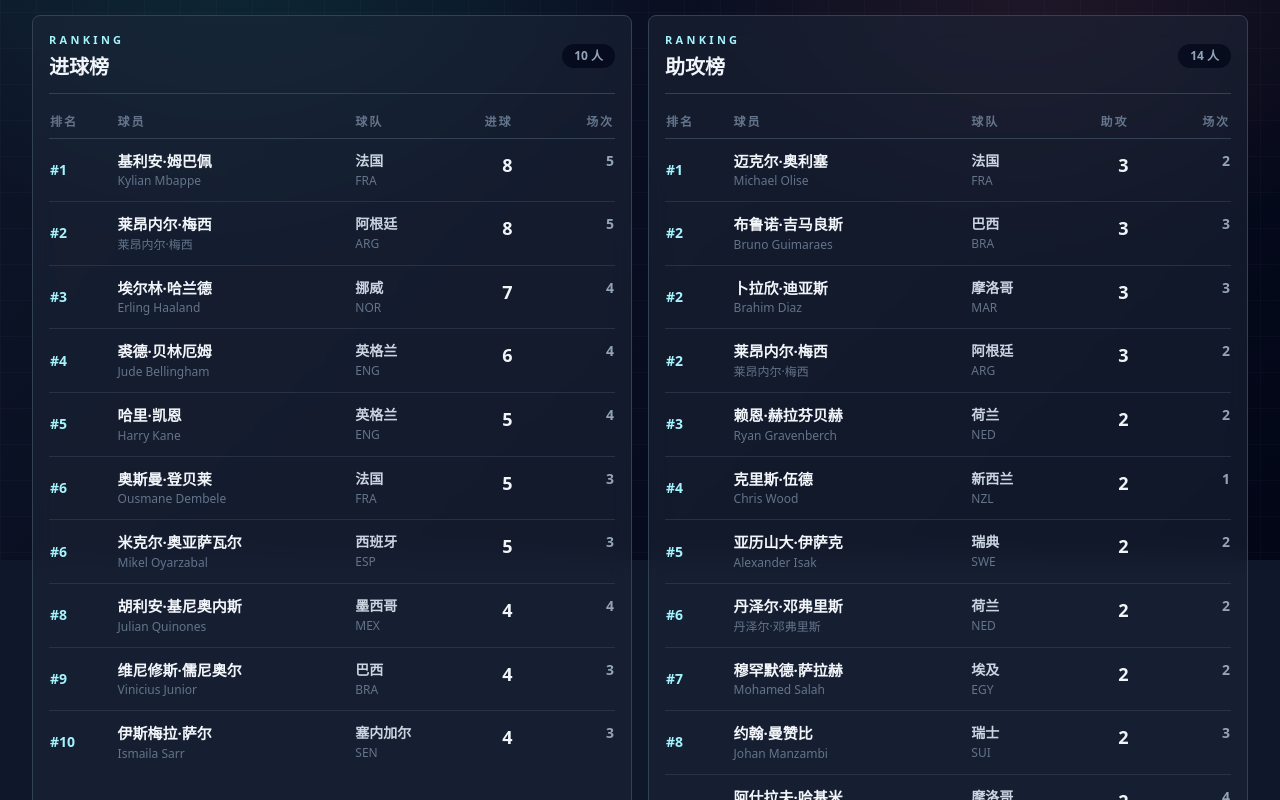
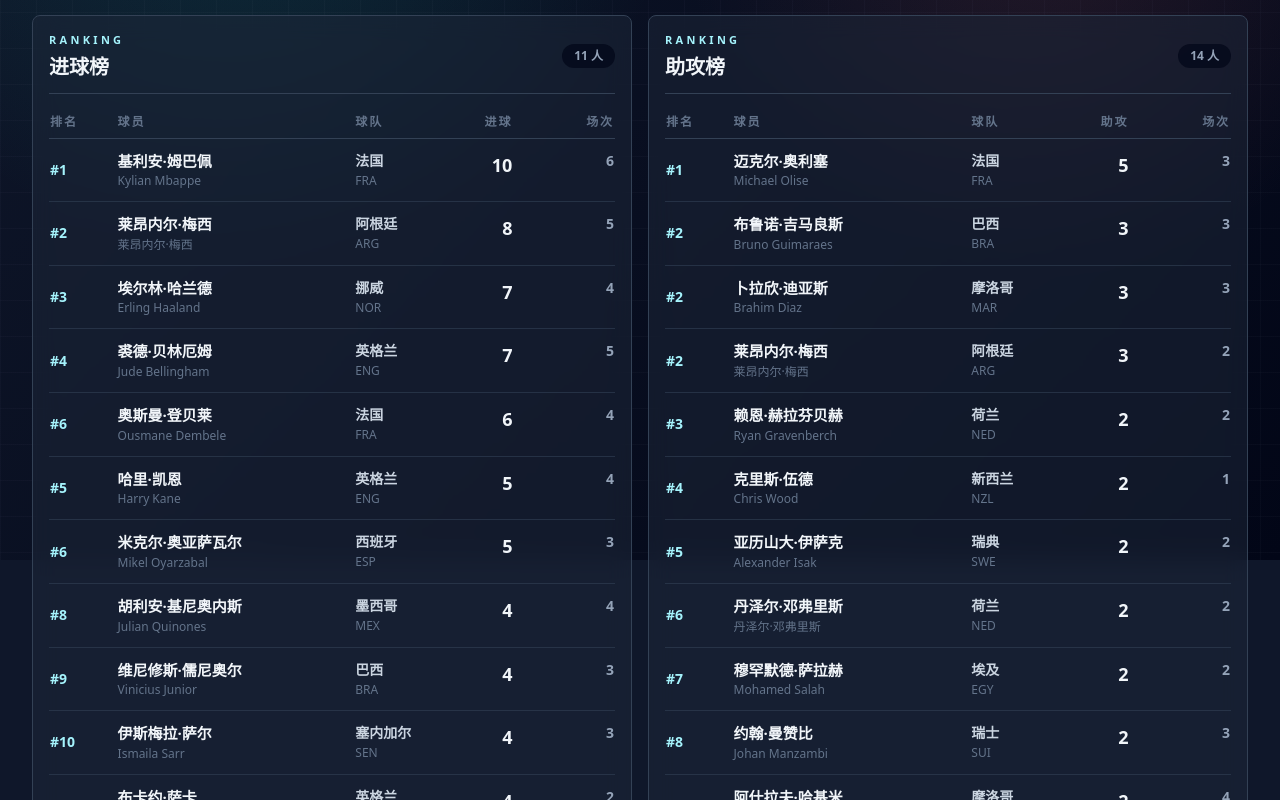
Before and after one commit to huayu2025ai-sketch/world-cup-26, a Next.js app: page /stats in a window 1280 px wide. Shown: the part 240-1040 px from the top of the page. Built offline with nearby package versions, Linux system fonts and the light colour scheme.

Commit message:
Update World Cup results and stats

```diff
--- a/constants/scheduleData.ts
+++ b/constants/scheduleData.ts
@@ -609,7 +609,18 @@ const matchInputs: ScheduleMatchInput[] = [
     { player: "恩佐·费尔南德斯", team: "阿根廷", minute: "85'", type: "goal" },
     { player: "劳塔罗·马丁内斯", team: "阿根廷", minute: "90+2'", type: "goal" }
   ] },
-  { id: 103, stage: "季军赛", date: "2026-07-18", localTime: "17:00", home: "法国", away: "英格兰", venue: "Hard Rock Stadium", city: "Miami Gardens" },
+  { id: 103, stage: "季军赛", date: "2026-07-18", localTime: "17:00", home: "法国", away: "英格兰", venue: "Hard Rock Stadium", city: "Miami Gardens", homeScore: 4, awayScore: 6, goalScorers: [
+    { player: "德克兰·赖斯", team: "英格兰", minute: "3'", type: "goal" },
+    { player: "埃兹里·孔萨", team: "英格兰", minute: "19'", type: "goal" },
+    { player: "布卡约·萨卡", team: "英格兰", minute: "37'", type: "goal" },
+    { player: "布卡约·萨卡", team: "英格兰", minute: "45+1'", type: "goal" },
+    { player: "基利安·姆巴佩", team: "法国", minute: "48'", type: "goal" },
+    { player: "布拉德利·巴尔科拉", team: "法国", minute: "54'", type: "goal" },
+    { player: "基利安·姆巴佩", team: "法国", minute: "67'", type: "goal" },
+    { player: "布卡约·萨卡", team: "英格兰", minute: "86'", type: "penalty" },
+    { player: "奥斯曼·登贝莱", team: "法国", minute: "90+6'", type: "goal" },
+    { player: "裘德·贝林厄姆", team: "英格兰", minute: "90+8'", type: "goal" }
+  ] },
   { id: 104, stage: "决赛", date: "2026-07-19", localTime: "15:00", home: "西班牙", away: "阿根廷", venue: "MetLife Stadium", city: "East Rutherford" }
 ];
 
--- a/constants/tournamentStats.ts
+++ b/constants/tournamentStats.ts
@@ -9,16 +9,17 @@ export type PlayerStat = {
 };
 
 export const goalsRanking: PlayerStat[] = [
-  { rank: 1, player: "基利安·姆巴佩", chineseName: "基利安·姆巴佩", team: "法国", teamCode: "FRA", value: 8, matches: 5 },
+  { rank: 1, player: "基利安·姆巴佩", chineseName: "基利安·姆巴佩", team: "法国", teamCode: "FRA", value: 10, matches: 6 },
   { rank: 2, player: "莱昂内尔·梅西", chineseName: "莱昂内尔·梅西", team: "阿根廷", teamCode: "ARG", value: 8, matches: 5 },
   { rank: 3, player: "埃尔林·哈兰德", chineseName: "埃尔林·哈兰德", team: "挪威", teamCode: "NOR", value: 7, matches: 4 },
-  { rank: 4, player: "裘德·贝林厄姆", chineseName: "裘德·贝林厄姆", team: "英格兰", teamCode: "ENG", value: 6, matches: 4 },
+  { rank: 4, player: "裘德·贝林厄姆", chineseName: "裘德·贝林厄姆", team: "英格兰", teamCode: "ENG", value: 7, matches: 5 },
+  { rank: 6, player: "奥斯曼·登贝莱", chineseName: "奥斯曼·登贝莱", team: "法国", teamCode: "FRA", value: 6, matches: 4 },
   { rank: 5, player: "哈里·凯恩", chineseName: "哈里·凯恩", team: "英格兰", teamCode: "ENG", value: 5, matches: 4 },
-  { rank: 6, player: "奥斯曼·登贝莱", chineseName: "奥斯曼·登贝莱", team: "法国", teamCode: "FRA", value: 5, matches: 3 },
   { rank: 6, player: "米克尔·奥亚萨瓦尔", chineseName: "米克尔·奥亚萨瓦尔", team: "西班牙", teamCode: "ESP", value: 5, matches: 3 },
   { rank: 8, player: "胡利安·基尼奥内斯", chineseName: "胡利安·基尼奥内斯", team: "墨西哥", teamCode: "MEX", value: 4, matches: 4 },
   { rank: 9, player: "维尼修斯·儒尼奥尔", chineseName: "维尼修斯·儒尼奥尔", team: "巴西", teamCode: "BRA", value: 4, matches: 3 },
   { rank: 10, player: "伊斯梅拉·萨尔", chineseName: "伊斯梅拉·萨尔", team: "塞内加尔", teamCode: "SEN", value: 4, matches: 3 },
+  { rank: 10, player: "布卡约·萨卡", chineseName: "布卡约·萨卡", team: "英格兰", teamCode: "ENG", value: 4, matches: 2 },
   { rank: 11, player: "福拉林·巴洛贡", chineseName: "福拉林·巴洛贡", team: "美国", teamCode: "USA", value: 3, matches: 2 },
   { rank: 11, player: "伊斯梅尔·塞巴里", chineseName: "伊斯梅尔·塞巴里", team: "摩洛哥", teamCode: "MAR", value: 3, matches: 3 },
   { rank: 11, player: "凯·哈弗茨", chineseName: "凯·哈弗茨", team: "德国", teamCode: "GER", value: 3, matches: 2 },
@@ -33,6 +34,7 @@ export const goalsRanking: PlayerStat[] = [
   { rank: 11, player: "劳尔·希门尼斯", chineseName: "劳尔·希门尼斯", team: "墨西哥", teamCode: "MEX", value: 3, matches: 3 },
   { rank: 11, player: "夏尔·德克特拉勒", chineseName: "夏尔·德克特拉勒", team: "比利时", teamCode: "BEL", value: 3, matches: 2 },
   { rank: 11, player: "劳塔罗·马丁内斯", chineseName: "劳塔罗·马丁内斯", team: "阿根廷", teamCode: "ARG", value: 3, matches: 3 },
+  { rank: 11, player: "布拉德利·巴尔科拉", chineseName: "布拉德利·巴尔科拉", team: "法国", teamCode: "FRA", value: 3, matches: 3 },
   { rank: 22, player: "赛尔·拉林", chineseName: "赛尔·拉林", team: "加拿大", teamCode: "CAN", value: 2, matches: 2 },
   { rank: 22, player: "布雷尔·恩博洛", chineseName: "布雷尔·恩博洛", team: "瑞士", teamCode: "SUI", value: 2, matches: 2 },
   { rank: 22, player: "克里森西奥·萨默维尔", chineseName: "克里森西奥·萨默维尔", team: "荷兰", teamCode: "NED", value: 2, matches: 2 },
@@ -43,7 +45,6 @@ export const goalsRanking: PlayerStat[] = [
   { rank: 22, player: "马克西·阿劳霍", chineseName: "马克西·阿劳霍", team: "乌拉圭", teamCode: "URU", value: 2, matches: 2 },
   { rank: 22, player: "伊莱·贾斯特", chineseName: "伊莱·贾斯特", team: "新西兰", teamCode: "NZL", value: 2, matches: 1 },
   { rank: 22, player: "拉明·雷扎伊安", chineseName: "拉明·雷扎伊安", team: "伊朗", teamCode: "IRN", value: 2, matches: 2 },
-  { rank: 22, player: "布拉德利·巴尔科拉", chineseName: "布拉德利·巴尔科拉", team: "法国", teamCode: "FRA", value: 2, matches: 2 },
   { rank: 22, player: "马尔科·阿瑙托维奇", chineseName: "马尔科·阿瑙托维奇", team: "奥地利", teamCode: "AUT", value: 2, matches: 2 },
   { rank: 22, player: "穆萨·阿尔塔马里", chineseName: "穆萨·阿尔塔马里", team: "约旦", teamCode: "JOR", value: 2, matches: 2 },
   { rank: 22, player: "丹尼尔·穆尼奥斯", chineseName: "丹尼尔·穆尼奥斯", team: "哥伦比亚", teamCode: "COL", value: 2, matches: 2 },
@@ -51,6 +52,7 @@ export const goalsRanking: PlayerStat[] = [
   { rank: 22, player: "埃尔明·马赫米奇", chineseName: "埃尔明·马赫米奇", team: "波黑", teamCode: "BIH", value: 2, matches: 2 },
   { rank: 22, player: "布赖恩·布罗贝", chineseName: "布赖恩·布罗贝", team: "荷兰", teamCode: "NED", value: 2, matches: 1 },
   { rank: 22, player: "安东尼·埃兰加", chineseName: "安东尼·埃兰加", team: "瑞典", teamCode: "SWE", value: 2, matches: 2 },
+  { rank: 22, player: "德克兰·赖斯", chineseName: "德克兰·赖斯", team: "英格兰", teamCode: "ENG", value: 2, matches: 2 },
   { rank: 22, player: "上田绮世", chineseName: "上田绮世", team: "日本", teamCode: "JPN", value: 2, matches: 1 },
   { rank: 22, player: "苏菲安·拉希米", chineseName: "苏菲安·拉希米", team: "摩洛哥", teamCode: "MAR", value: 2, matches: 2 },
   { rank: 22, player: "尼古拉·佩佩", chineseName: "尼古拉·佩佩", team: "科特迪瓦", teamCode: "CIV", value: 2, matches: 1 },
@@ -190,7 +192,7 @@ export const goalsRanking: PlayerStat[] = [
 ];
 
 export const assistsRanking: PlayerStat[] = [
-  { rank: 1, player: "迈克尔·奥利塞", chineseName: "迈克尔·奥利塞", team: "法国", teamCode: "FRA", value: 3, matches: 2 },
+  { rank: 1, player: "迈克尔·奥利塞", chineseName: "迈克尔·奥利塞", team: "法国", teamCode: "FRA", value: 5, matches: 3 },
   { rank: 2, player: "布鲁诺·吉马良斯", chineseName: "布鲁诺·吉马良斯", team: "巴西", teamCode: "BRA", value: 3, matches: 3 },
   { rank: 2, player: "卜拉欣·迪亚斯", chineseName: "卜拉欣·迪亚斯", team: "摩洛哥", teamCode: "MAR", value: 3, matches: 3 },
   { rank: 2, player: "莱昂内尔·梅西", chineseName: "莱昂内尔·梅西", team: "阿根廷", teamCode: "ARG", value: 3, matches: 2 },
@@ -213,6 +215,8 @@ export const assistsRanking: PlayerStat[] = [
   { rank: 18, player: "萨曼·古多斯", chineseName: "萨曼·古多斯", team: "伊朗", teamCode: "IRN", value: 1, matches: 1 },
   { rank: 19, player: "阿德里安·拉比奥", chineseName: "阿德里安·拉比奥", team: "法国", teamCode: "FRA", value: 1, matches: 1 },
   { rank: 20, player: "大卫·默勒·沃尔夫", chineseName: "大卫·默勒·沃尔夫", team: "挪威", teamCode: "NOR", value: 1, matches: 1 },
+  { rank: 20, player: "埃贝雷奇·埃泽", chineseName: "埃贝雷奇·埃泽", team: "英格兰", teamCode: "ENG", value: 1, matches: 1 },
+  { rank: 20, player: "德克兰·赖斯", chineseName: "德克兰·赖斯", team: "英格兰", teamCode: "ENG", value: 1, matches: 1 },
   { rank: 21, player: "马丁·厄德高", chineseName: "马丁·厄德高", team: "挪威", teamCode: "NOR", value: 1, matches: 2 },
   { rank: 22, player: "阿米尔·阿拉马里", chineseName: "阿米尔·阿拉马里", team: "伊拉克", teamCode: "IRQ", value: 1, matches: 1 },
   { rank: 23, player: "佩德罗·内托", chineseName: "佩德罗·内托", team: "葡萄牙", teamCode: "POR", value: 1, matches: 1 },
@@ -222,7 +226,7 @@ export const assistsRanking: PlayerStat[] = [
   { rank: 27, player: "伊万·佩里希奇", chineseName: "伊万·佩里希奇", team: "克罗地亚", teamCode: "CRO", value: 1, matches: 1 },
   { rank: 28, player: "埃利奥特·安德森", chineseName: "埃利奥特·安德森", team: "英格兰", teamCode: "ENG", value: 1, matches: 1 },
   { rank: 28, player: "摩根·罗杰斯", chineseName: "摩根·罗杰斯", team: "英格兰", teamCode: "ENG", value: 1, matches: 1 },
-  { rank: 29, player: "布卡约·萨卡", chineseName: "布卡约·萨卡", team: "英格兰", teamCode: "ENG", value: 1, matches: 1 },
+  { rank: 29, player: "埃兹里·孔萨", chineseName: "埃兹里·孔萨", team: "英格兰", teamCode: "ENG", value: 1, matches: 1 },
   { rank: 30, player: "布兰登·托马斯-阿桑特", chineseName: "布兰登·托马斯-阿桑特", team: "加纳", teamCode: "GHA", value: 1, matches: 1 },
   { rank: 31, player: "路易斯·迪亚斯", chineseName: "路易斯·迪亚斯", team: "哥伦比亚", teamCode: "COL", value: 1, matches: 1 },
   { rank: 32, player: "科迪·加克波", chineseName: "科迪·加克波", team: "荷兰", teamCode: "NED", value: 1, matches: 2 },
@@ -267,6 +271,6 @@ export const assistsRanking: PlayerStat[] = [
 
 
 export const statsNotice = {
-  title: "半决赛第101-102场赛果更新",
-  body: "已按北京时间 2026-07-17 22:18 复核并补入西班牙 2-0 法国、阿根廷 2-1 英格兰；梅西两次助攻与摩根·罗杰斯的助攻均有可靠来源确认，进球榜和助攻榜同步更新。"
+  title: "季军赛第103场赛果更新",
+  body: "已按北京时间 2026-07-19 10:06 复核并补入法国 4-6 英格兰；第104场决赛暂未到终场，本次未改动。进球榜与助攻榜已同步到第103场的确认结果。"
 };
--- a/constants/worldcupData.ts
+++ b/constants/worldcupData.ts
@@ -41,6 +41,17 @@ export type GroupOverviewUpdate = {
 };
 
 export const groupOverviewUpdates: GroupOverviewUpdate[] = [
+  {
+    updatedAt: "2026-07-19T10:06:30+08:00",
+    updatedAtLabel: "北京时间 2026年7月19日 10:06",
+    title: "季军赛第103场赛果更新",
+    summary: "本次按北京时间 2026-07-19 10:06 复核并补入第 103 场终场结果：法国 4-6 英格兰；第 104 场决赛仍未结束，本次未改动，小组积分榜也未受影响。",
+    changes: [
+      "赛程第 103 场补入法国 4-6 英格兰：德克兰·赖斯 3'，埃兹里·孔萨 19'，布卡约·萨卡 37'、45+1'、86'（点球），基利安·姆巴佩 48'、67'，布拉德利·巴尔科拉 54'，奥斯曼·登贝莱 90+6'，裘德·贝林厄姆 90+8'。",
+      "第 104 场决赛本次保持不变，待终场后再补入。",
+      "本次不涉及任何小组积分榜改动。"
+    ]
+  },
   {
     updatedAt: "2026-07-17T22:18:06+08:00",
     updatedAtLabel: "北京时间 2026年7月17日 22:18",
```
